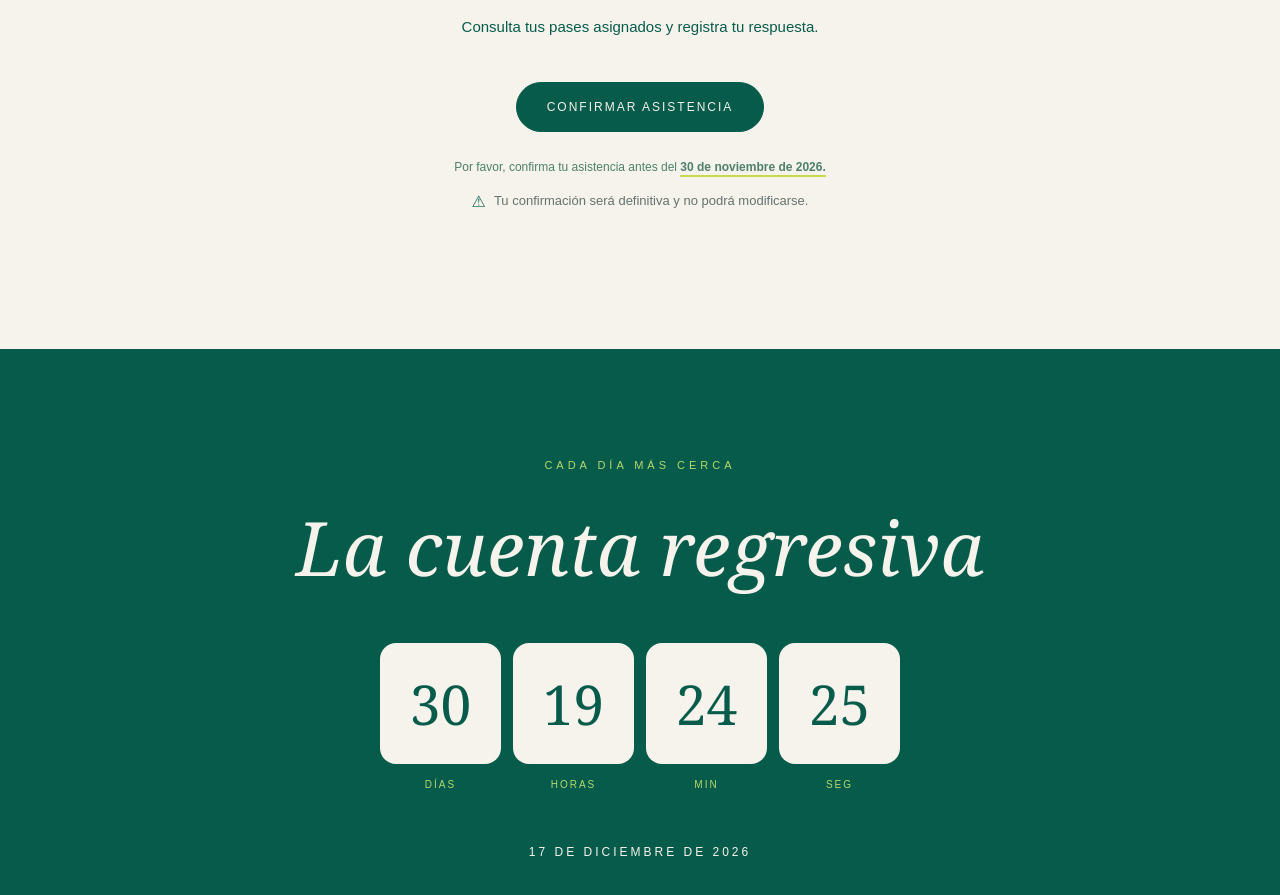
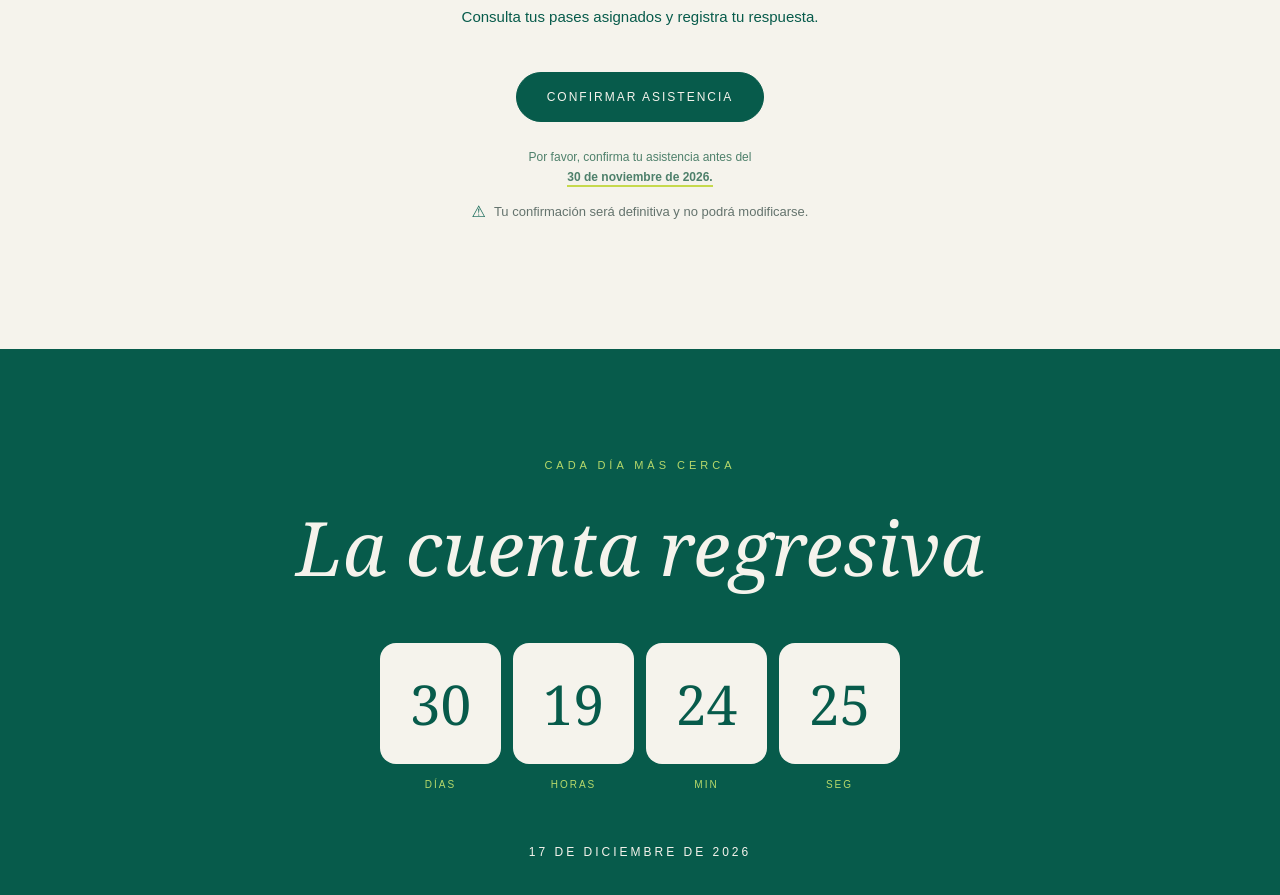
Before and after one commit to thundermorales/invitacion-dany, a plain HTML site: page index.html in a window 1280 px wide. Shown: the part 5669-6564 px from the top of the page. Drawn offline with nearby package versions, Linux system fonts and the light colour scheme.

Commit message:
Ajustar salto de línea en fecha límite

```diff
--- a/index.html
+++ b/index.html
@@ -2186,12 +2186,14 @@ body::before {
   </a>
 
 
-<p class="confirmacion-nota">
-  Por favor, confirma tu asistencia antes del
+
+<p class="confirmacion-nota" style="text-align: center;">
+  Por favor, confirma tu asistencia antes del<br>
   <span class="confirmacion-resaltado">
     30 de noviembre de 2026.
   </span>
 </p>
+
 
 <p class="confirmacion-advertencia">
   <span class="confirmacion-advertencia-icono" aria-hidden="true">
```
